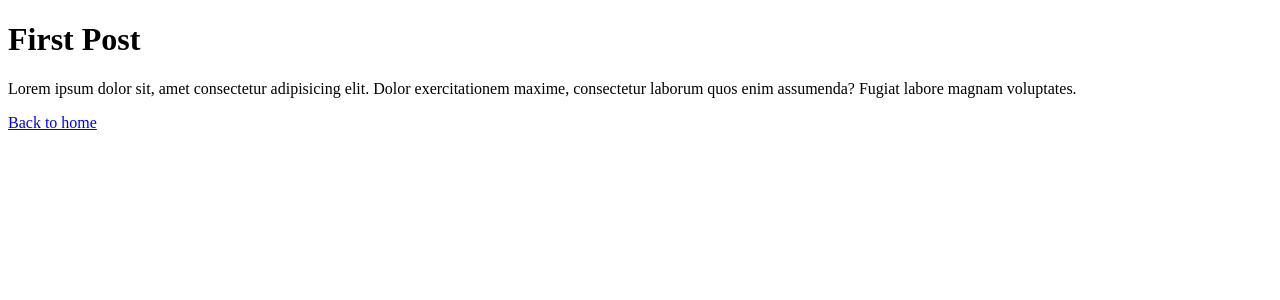
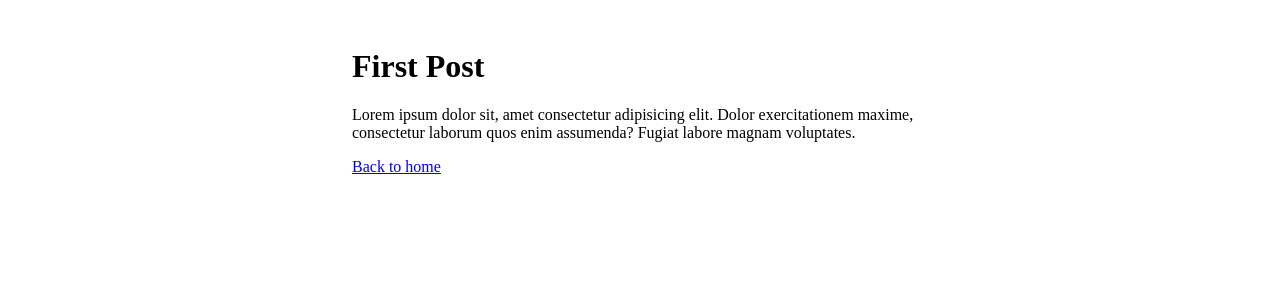
Before and after one commit to brayancastillodev/nextjs-blog, a Next.js app: page /posts/first-post in a window 1280 px wide. Shown: the top 300 px of the page. Built offline with nearby package versions, Linux system fonts and the light colour scheme.

Commit message:
📦 NEW: Add Layout Component

```diff
--- /dev/null
+++ b/components/layout.js
@@ -0,0 +1,16 @@
+import Head from "next/head";
+
+import styles from "./layout.module.scss";
+
+const Layout = ({ children, title }) => {
+  return (
+    <>
+      <Head>
+        <title>{title}</title>
+      </Head>
+      <div className={styles.container}>{children}</div>
+    </>
+  );
+};
+
+export default Layout;
--- /dev/null
+++ b/components/layout.module.scss
@@ -0,0 +1,5 @@
+.container {
+  max-width: 36rem;
+  padding: 0 1rem;
+  margin: 3rem auto 6rem;
+}
--- a/pages/posts/first-post.js
+++ b/pages/posts/first-post.js
@@ -1,12 +1,10 @@
 import Head from "next/head";
 import Link from "next/link";
+import Layout from "../../components/layout";
 
 const firstPost = () => {
   return (
-    <>
-      <Head>
-        <title>First Post</title>
-      </Head>
+    <Layout title="First Post">
       <h1>First Post</h1>
       <p>
         Lorem ipsum dolor sit, amet consectetur adipisicing elit. Dolor exercitationem maxime, consectetur laborum quos
@@ -15,7 +13,7 @@ const firstPost = () => {
       <Link href="/">
         <a>Back to home</a>
       </Link>
-    </>
+    </Layout>
   );
 };
 
```
